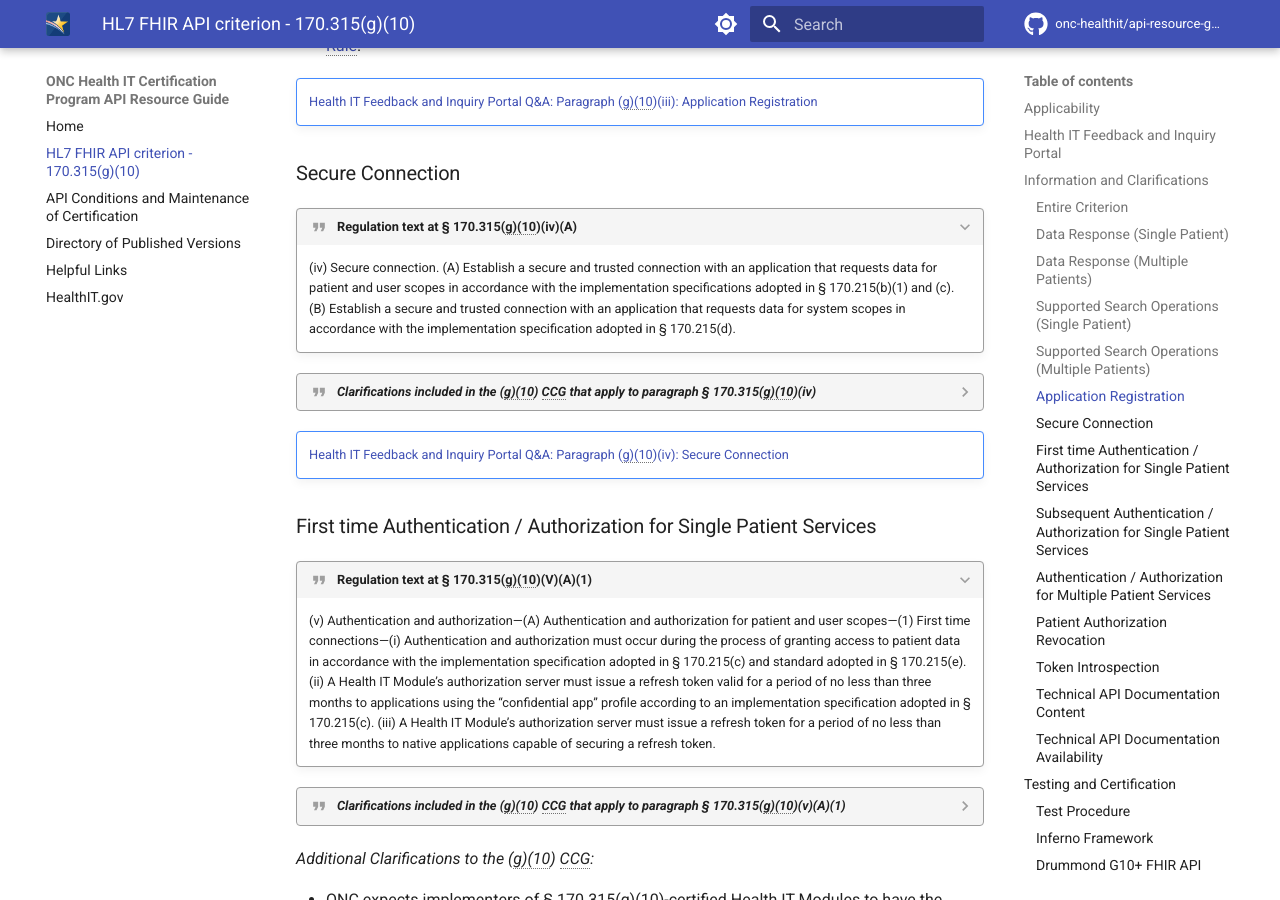
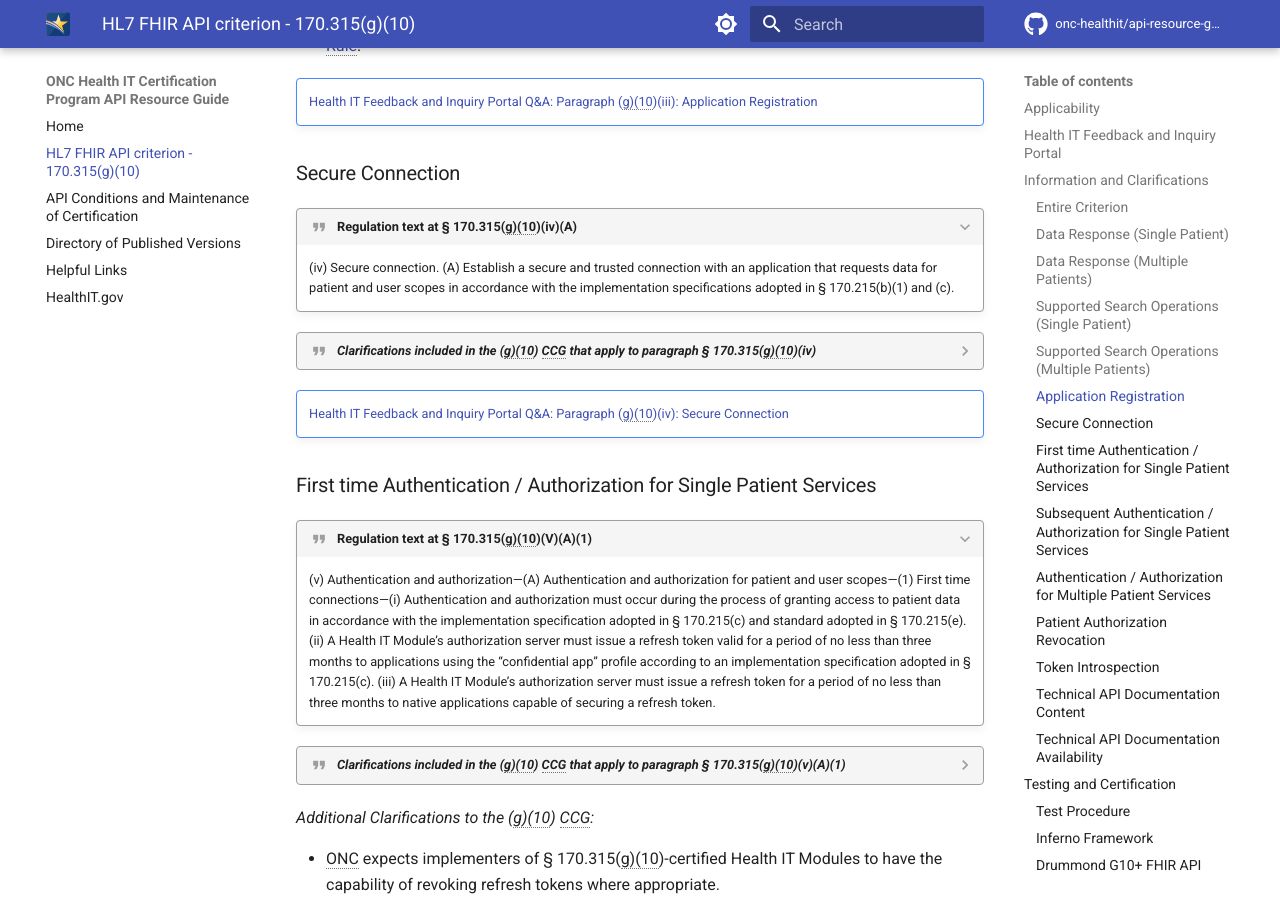
Before and after one commit to onc-healthit/api-resource-guide, an MkDocs documentation site: the page built from docs/g10-criterion.md, in a window 1280 px wide and 900 px high, scrolled down 4217 px. Built offline with MkDocs 1.6.1 and Material for MkDocs 9.7.7, drawn with Linux system fonts in a browser that asks for light colours; comment, search, counter and statistics services are not loaded; the version menu is left out.

Commit message:
remove erroneously included paragraph

```diff
--- a/docs/g10-criterion.md
+++ b/docs/g10-criterion.md
@@ -191,7 +191,7 @@ healthcare providers to implement Health IT Modules certified to requirements in
 
 ### Secure Connection
 ???+ quote "**Regulation text at § 170.315(g)(10)(iv)(A)**"
-    (iv) Secure connection. (A) Establish a secure and trusted connection with an application that requests data for patient and user scopes in accordance with the implementation specifications adopted in § 170.215(b)(1) and (c). (B) Establish a secure and trusted connection with an application that requests data for system scopes in accordance with the implementation specification adopted in § 170.215(d).
+    (iv) Secure connection. (A) Establish a secure and trusted connection with an application that requests data for patient and user scopes in accordance with the implementation specifications adopted in § 170.215(b)(1) and (c).
 
 <!-- $ref{g-10:CCG["Paragraph (g)(10)(iv) Secure connection"], tabbed} -->
 ??? quote "*Clarifications included in the (g)(10) CCG that apply to paragraph § 170.315(g)(10)(iv)*"
```
